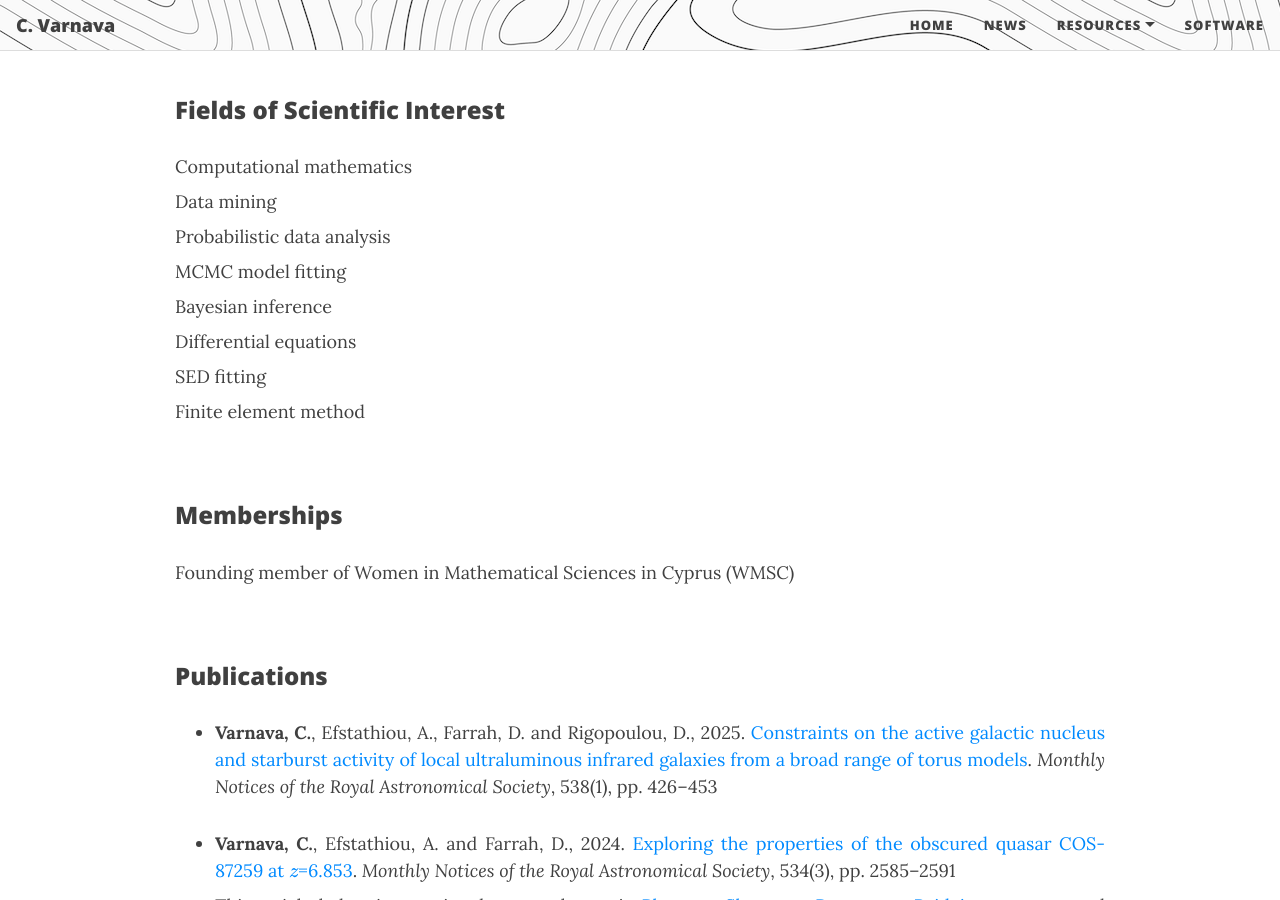
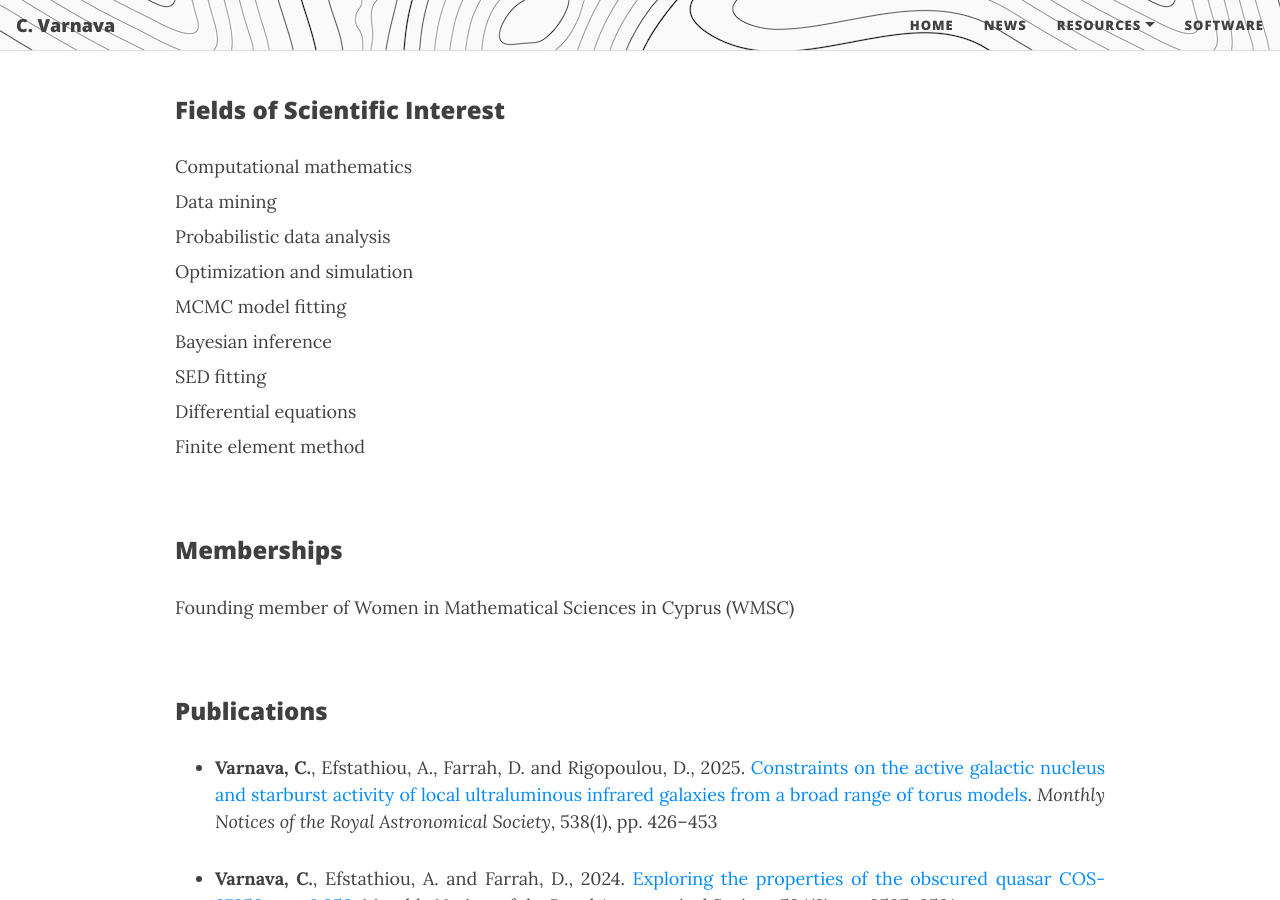
Before and after one commit to ch-var/ch-var.github.io, a Jekyll site: the page built from cv.html, in a window 1280 px wide and 900 px high, scrolled down 2211 px. Built offline with Jekyll 4.4.1, drawn with Linux system fonts in a browser that asks for light colours; formulas are drawn with MathJax 3.

Commit message:
Update cv.html

```diff
--- a/cv.html
+++ b/cv.html
@@ -74,10 +74,11 @@
 <p align='justify' style="margin-bottom: 8px;">Computational mathematics</p>
 <p align='justify' style="margin-top: 8px; margin-bottom: 8px;">Data mining</p>
 <p align='justify' style="margin-top: 8px; margin-bottom: 8px;">Probabilistic data analysis</p>
+<p align='justify' style="margin-top: 8px; margin-bottom: 8px;">Optimization and simulation</p>
 <p align='justify' style="margin-top: 8px; margin-bottom: 8px;">MCMC model fitting</p>
 <p align='justify' style="margin-top: 8px; margin-bottom: 8px;">Bayesian inference</p>
+<p align='justify' style="margin-top: 8px; margin-bottom: 8px;">SED fitting</p>
 <p align='justify' style="margin-top: 8px; margin-bottom: 8px;">Differential equations</p>
-<p align='justify' style="margin-top: 8px; margin-bottom: 8px;">SED fitting</p>
 <p align='justify' style="margin-top: 8px;">Finite element method</p>
 <br>
 <p style="font-family: var(--header-font); font-weight: 800; line-height: 1.1; font-size: 1.5rem; margin-top: 1.25rem;">Memberships</p>
```
